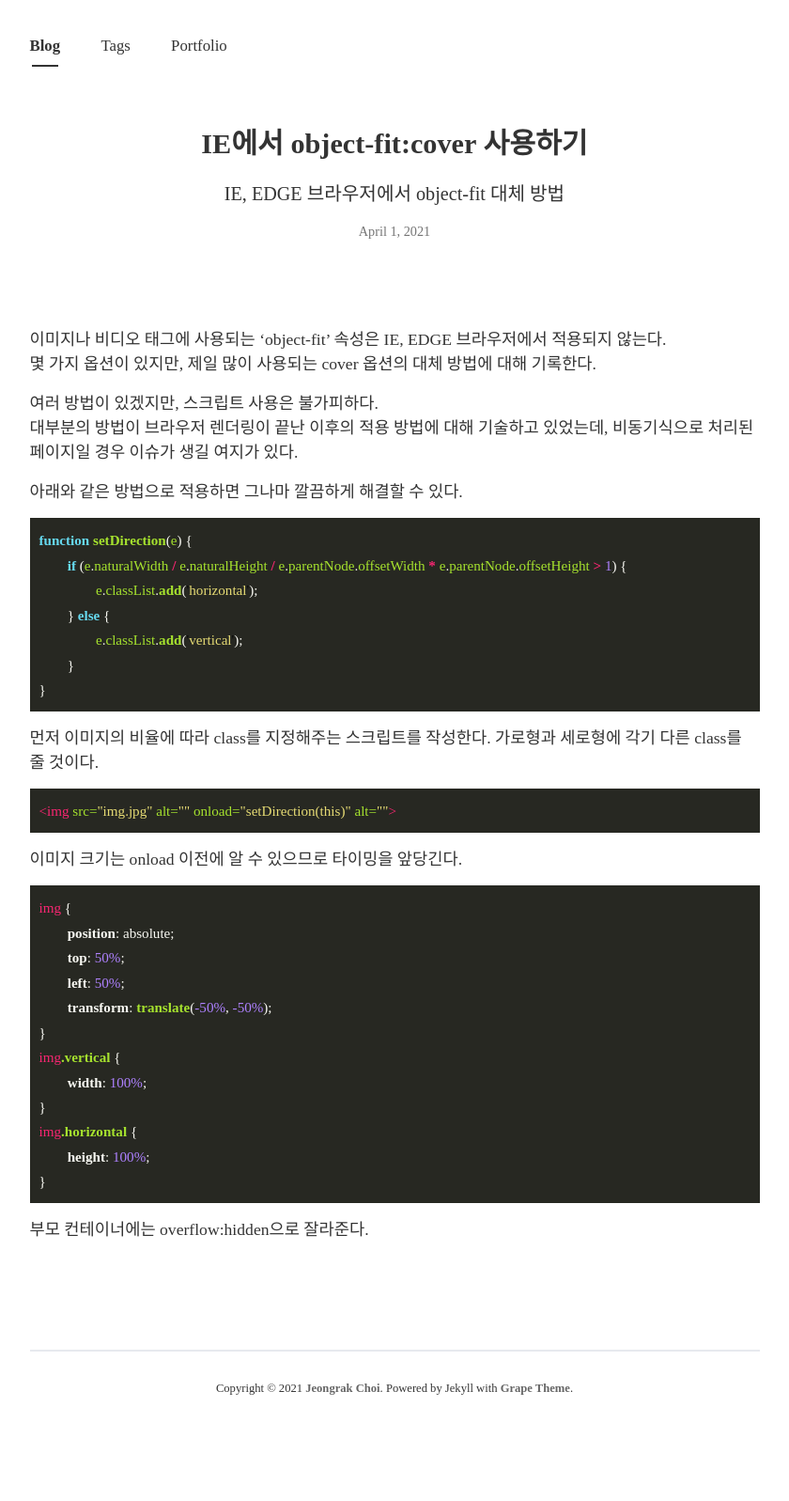
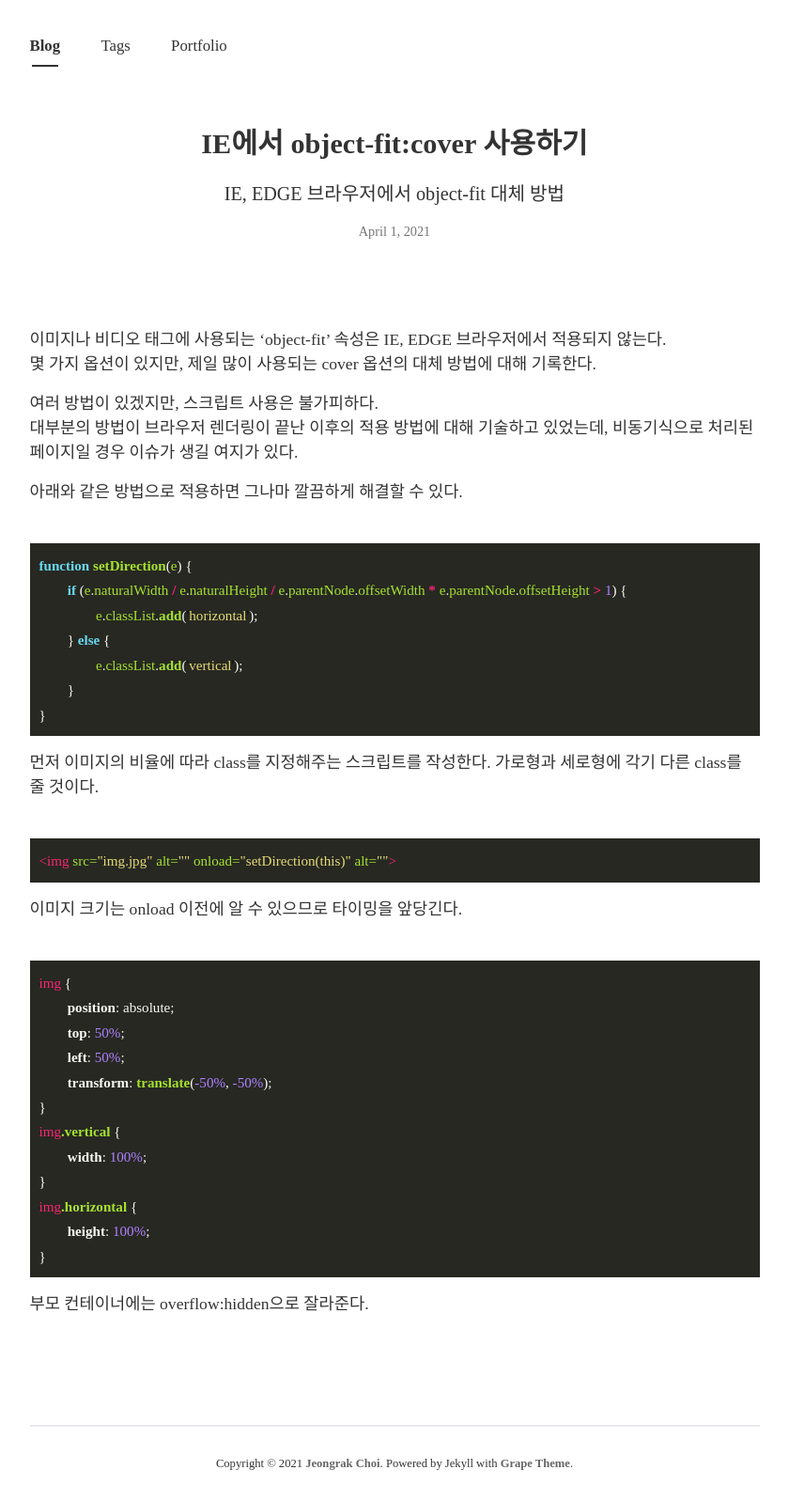
Before and after one commit to JeongrakChoi/JeongrakChoi.github.io, a Jekyll site: the page built from _posts/2021-04-01-IE-object_fit-issue.md, in a window 1280 px wide. Shown: the whole page at 94% size, without its empty margins (220-1060 px from the left). Built offline with Jekyll 4.4.1, drawn with Linux system fonts in a browser that asks for light colours; nearby versions of some CDN libraries; some web fonts are replaced; comment, search, counter and statistics services are not loaded; before the commit the page ends 1517 px from its top, so only the background shows below that.

Commit message:
Update 2021-04-01-IE-object_fit-issue.md

```diff
--- a/_posts/2021-04-01-IE-object_fit-issue.md
+++ b/_posts/2021-04-01-IE-object_fit-issue.md
@@ -17,7 +17,7 @@ comments : true
 <br>
 
 아래와 같은 방법으로 적용하면 그나마 깔끔하게 해결할 수 있다.
-<br>
+<br><br>
 
 {% highlight javascript %}
 function setDirection(e) {
@@ -31,14 +31,14 @@ function setDirection(e) {
 
 먼저 이미지의 비율에 따라 class를 지정해주는 스크립트를 작성한다.
 가로형과 세로형에 각기 다른 class를 줄 것이다.
-<br>
+<br><br>
 
 {% highlight html %}
 <img src="img.jpg" alt="" onload="setDirection(this)" alt="">
 {% endhighlight %}
 
 이미지 크기는 onload 이전에 알 수 있으므로 타이밍을 앞당긴다.
-<br>
+<br><br>
 
 {% highlight css %}
 img {
@@ -56,4 +56,3 @@ img.horizontal {
 {% endhighlight %}
 
 부모 컨테이너에는 overflow:hidden으로 잘라준다.
-<br>
```
